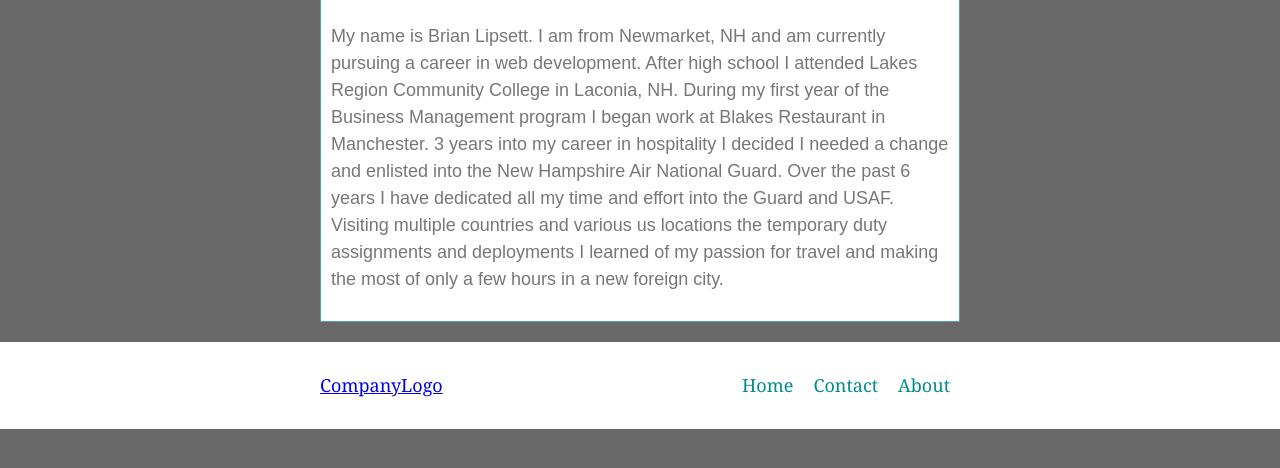
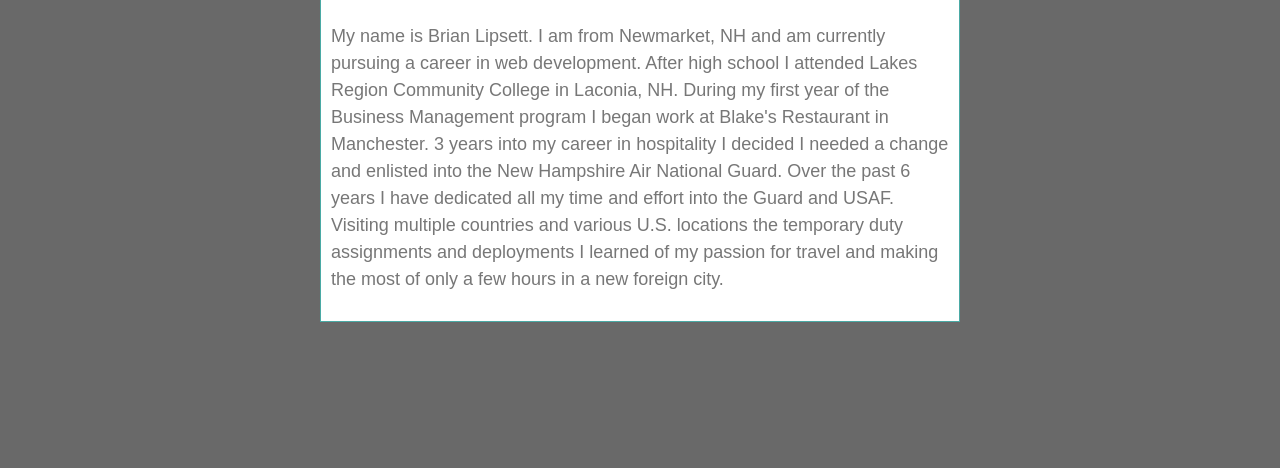
Before and after one commit to BLipsett/Bio, a plain HTML site: page portfolio.html in a window 1280 px wide. Shown: the part 324-792 px from the top of the page. Drawn offline with Linux system fonts and the light colour scheme.

Commit message:
spelling corrections in bio

```diff
--- a/portfolio.css
+++ b/portfolio.css
@@ -62,6 +62,7 @@
   margin: 20px auto;
   border: 1px solid #4aaaa5;
   padding: 10px;
+  font-family: 'Arial', 'Helvetica Neue', Helvetica, sans-serif;
 }
 
 #bio-image {
--- a/portfolio.html
+++ b/portfolio.html
@@ -32,27 +32,16 @@
 
             <p>My name is Brian Lipsett. I am from Newmarket, NH and am currently pursuing a career in web development. After high school I attended Lakes Region Community College in
                 Laconia, NH. During my first year of the Business Management
-                program I began work at Blakes Restaurant in Manchester.
+                program I began work at Blake's Restaurant in Manchester.
                 3 years into my career in hospitality I decided I needed a change and
                 enlisted into the New Hampshire Air National Guard. Over the past 6 years
                 I have dedicated all my time and effort into the Guard and USAF. Visiting multiple
-                countries and various us locations the temporary duty assignments and deployments I learned
+                countries and various U.S. locations the temporary duty assignments and deployments I learned
                 of my passion for travel and making the most of only a few hours in a new foreign city.
             </p>
 
         </section>
-
-
-</section>
-</div>
-<div class="header">
-    <a href="#default" class="logo">CompanyLogo</a>
-    <div class="header-right">
-      <a class="active" href="#home">Home</a>
-      <a href="#contact">Contact</a>
-      <a href="#about">About</a>
     </div>
-  </div>
 
 </body>
 </html>
```
